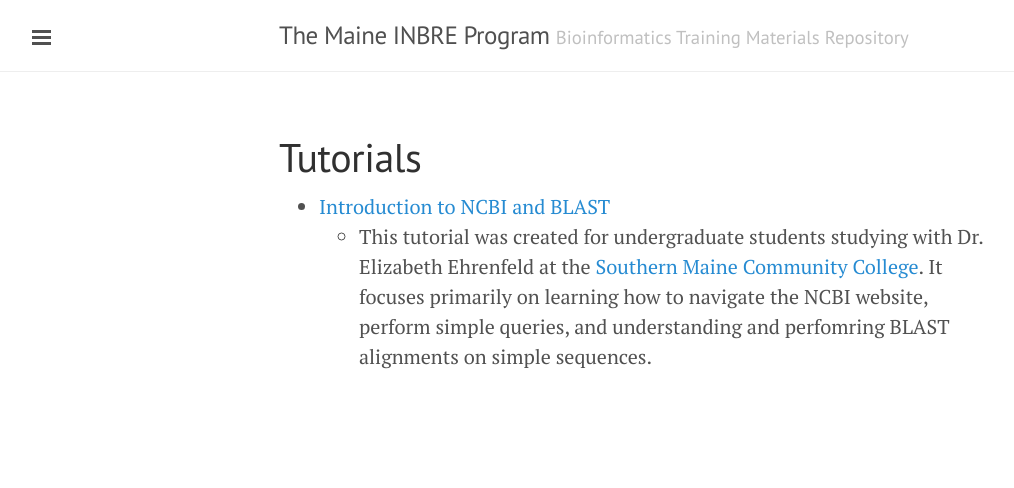
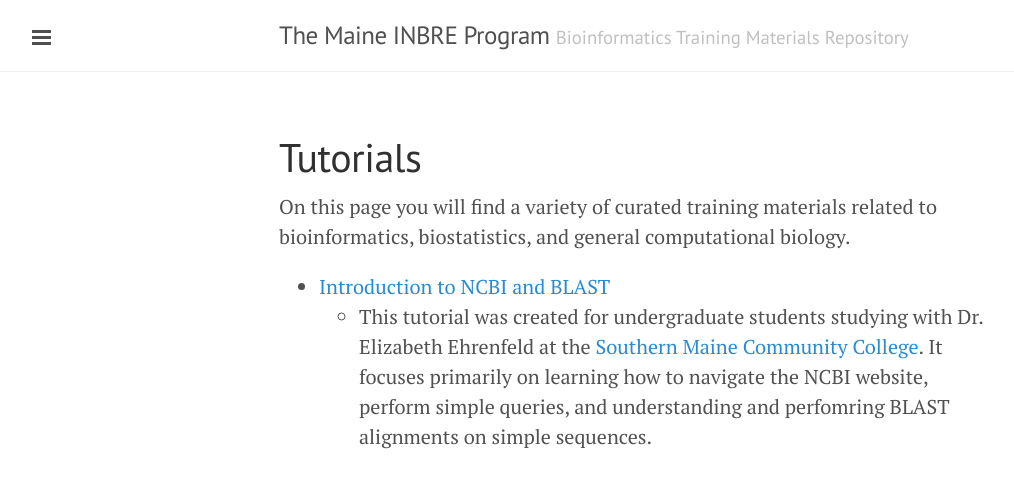
Before and after one commit to MaineINBRE/maineinbre.github.io, a Jekyll site: the page built from tutorials.md, in a window 1280 px wide. Shown: the top 488 px of the page, without its empty margins (1-1015 px from the left). Built offline with Jekyll 4.4.1, drawn with Linux system fonts in a browser that asks for light colours.

Commit message:
Initial Commit

```diff
--- a/tutorials.md
+++ b/tutorials.md
@@ -3,11 +3,7 @@
 title: Tutorials
 ---
 
-<!--## Contents
-{:.no_toc}
-
-* Will be replaced with the ToC, excluding the "Contents" header
-{:toc}-->
+On this page you will find a variety of curated training materials related to bioinformatics, biostatistics, and general computational biology.
 
 * [Introduction to NCBI and BLAST](https://github.com/MaineINBRE/IntroToNCBIandBLAST)
   * This tutorial was created for undergraduate students studying with Dr. Elizabeth Ehrenfeld at the [Southern Maine Community College](https://www.smccme.edu). It focuses primarily on learning how to navigate the NCBI website, perform simple queries, and understanding and perfomring BLAST alignments on simple sequences.
```
